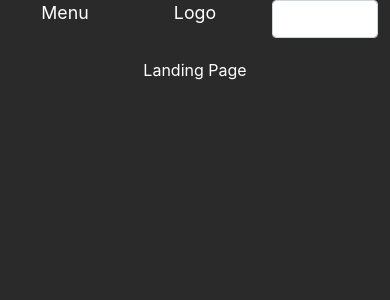
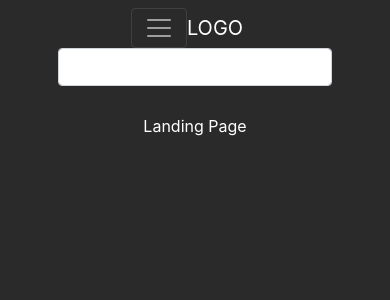
Before and after one commit to mon33k/MovieApp, a React (Create React App) app: page / in a window 390 px wide. Shown: the top 300 px of the page. Built offline with nearby package versions, Linux system fonts and the light colour scheme.

Commit message:
added react-bootstrap and added styling to the Header component with a hamburger menu

```diff
--- a/package.json
+++ b/package.json
@@ -6,7 +6,7 @@
     "@testing-library/jest-dom": "^5.14.1",
     "@testing-library/react": "^11.2.7",
     "@testing-library/user-event": "^12.8.3",
-    "bootstrap": "^5.1.0",
+    "bootstrap": "^5.1.1",
     "react": "^17.0.2",
     "react-bootstrap": "^2.0.0-beta.5",
     "react-dom": "^17.0.2",
--- a/src/App.js
+++ b/src/App.js
@@ -5,7 +5,7 @@ import React from 'react';
 // import LandingPage from './components/LandingPage';
 // import DisplayMovieList from "./components/DisplayMovieList";
 // import MoviePage from "./components/MoviePage"
-// import 'bootstrap/dist/css/bootstrap.min.css';
+import 'bootstrap/dist/css/bootstrap.min.css';
 // import 'bootstrap/dist/css/bootstrap.min.css';
 
 // import Advertisement from "./components/Advertisement"
--- a/src/components/DisplayMovieList.js
+++ b/src/components/DisplayMovieList.js
@@ -18,40 +18,19 @@ class DisplayMovieList extends React.Component {
 
     handleClick(e, data) {
         e.preventDefault()
-        this.props.getClickedItem(data)
         if(data.media_type === "person") {
+            this.props.getClickedItem(data)
             this.props.history.push(`/actor/${e.target.id}`, { state: { movieData: data }});
         } else if(data.media_type === "movie") {
+            this.props.getClickedItem(data)
             this.props.history.push(`/movie/${e.target.id}`, { state: { movieData: data }});
         }
 
-        // let requestPassed = Boolean
-        // // console.log('e ==> ', e.target.id)
-        // fetch(`https://api.themoviedb.org/3/movie/${e.target.id}?api_key=2915ebad2c3b22b57b07f08729360d20&append_to_response=videos,images`)
-        // .then(response => response.json())
-        // .then(data => {
-        //     // console.log('data details ✨', data)
-        //     requestPassed  = true
-        //     this.props.history.push(`/movie/${e.target.id}`, { state: { movieData: data }});
-        // })
-        // .catch(err =>
-        //     requestPassed = err.success
-        // )
-
-        // if(!requestPassed){
-        //     fetch(`https://api.themoviedb.org/3/person/${e.target.id}/combined_credits?api_key=2915ebad2c3b22b57b07f08729360d20`)
-        //     .then(response => response.json())
-        //     .then(data => {
-        //         requestPassed = true
-        //         this.props.history.push(`/actor/${e.target.id}`, { state: { movieData: data }});
-        //     })
-        //     .catch(err => console.log('actor req failed', err))
-        // }
     }
 
     render() {
         const { data } = this.props
-        // console.log("render movie list details ", data)
+
         return (
             <div className="datalist">
                 {data ? data.map(movie => (
--- a/src/components/Header.js
+++ b/src/components/Header.js
@@ -1,22 +1,87 @@
 import React from "react";
-import {Container, Row, Col} from "react-bootstrap"
+import { Container, Row, Col, Navbar, NavDropdown, Nav } from "react-bootstrap"
 import Search from "./Search"
+import "../stylesheets/header.css"
 
-const Header = ({getData, movieData}) => {
 
-    // console.log("props in header ", getData)
+const Header = ({ getData }) => {
+
     return (<>
         <Container>
-            <Row>
-                <Col>Menu</Col>
-                <Col>Logo</Col>
-                <Col>
-                    <Search getData={getData}/>
-                </Col>
-            </Row>
+            <Navbar collapseOnSelect expand={false} variant="dark">
+            <Navbar.Toggle aria-controls="responsive-navbar-nav" />
+                <Navbar.Collapse id="responsive-navbar-nav">
+                    <Nav className="mr-auto">
+                        <Nav.Link href="/">Home</Nav.Link>
+                        {/* <Nav.Link href="#pricing">Pricing</Nav.Link>
+                        <NavDropdown title="Dropdown" id="collasible-nav-dropdown">
+                            <NavDropdown.Item href="#action/3.1">Action</NavDropdown.Item>
+                            <NavDropdown.Item href="#action/3.2">
+                                Another action
+                            </NavDropdown.Item>
+                            <NavDropdown.Item href="#action/3.3">Something</NavDropdown.Item>
+                            <NavDropdown.Divider />
+                            <NavDropdown.Item href="#action/3.4">
+                                Separated link
+                            </NavDropdown.Item>
+                        </NavDropdown> */}
+                    </Nav>
 
+                    {/* <Nav>
+                        <Nav.Link href="#deets">More deets</Nav.Link>
+                        <Nav.Link eventKey={2} href="#memes">
+                            Dank memes
+                        </Nav.Link>
+                    </Nav> */}
+                </Navbar.Collapse>
+                <Navbar.Brand href="#home">
+                LOGO
+                </Navbar.Brand>
+                <Search getData={getData} />
+
+
+            </Navbar>
+            {/* <Navbar>
+                <Row>
+                    <Col>
+                        <Navbar expand={false} bg="dark" variant="dark" fixed="top" collapseOnSelect>
+                            <Navbar.Toggle aria-controls="responsive-navbar-nav" />
+                            <Navbar.Collapse id="responsive-navbar-nav">
+                                <Nav className="mr-auto">
+                                    <Nav.Link href="#features">Features</Nav.Link>
+                                    <Nav.Link href="#pricing">Pricing</Nav.Link>
+                                    <NavDropdown title="Dropdown" id="collasible-nav-dropdown">
+                                        <NavDropdown.Item href="#action/3.1">Action</NavDropdown.Item>
+                                        <NavDropdown.Item href="#action/3.2">
+                                            Another action
+                                        </NavDropdown.Item>
+                                        <NavDropdown.Item href="#action/3.3">Something</NavDropdown.Item>
+                                        <NavDropdown.Divider />
+                                        <NavDropdown.Item href="#action/3.4">
+                                            Separated link
+                                        </NavDropdown.Item>
+                                    </NavDropdown>
+                                </Nav>
+                                <Nav>
+                                    <Nav.Link href="#deets">More deets</Nav.Link>
+                                    <Nav.Link eventKey={2} href="#memes">
+                                        Dank memes
+                                    </Nav.Link>
+                                </Nav>
+                            </Navbar.Collapse>
+
+
+                        </Navbar>
+
+
+                    </Col>
+                    <Col>Logo</Col>
+                    <Col>
+                        <Search getData={getData} />
+                    </Col>
+                </Row>
+            </Navbar> */}
         </Container>
-
 
     </>)
 }
--- a/src/components/Main.js
+++ b/src/components/Main.js
@@ -12,9 +12,13 @@ class Main extends React.Component {
 //     }
     getActorClicked = () => {
         if(this.props.itemClicked) {
-            console.log(this.props.itemClicked)
+            console.log("inside App.js ", this.props.itemClicked)
         }
     }
+
+    // getMovieClicked = () => {
+    //     this.props.
+    // }
 
 
 
--- a/src/components/MoviePage.js
+++ b/src/components/MoviePage.js
@@ -3,20 +3,22 @@ import "../stylesheets/moviePage.css"
 
 const MoviePage = (props) => {
 
-    console.log("props in movie page", props)
+    console.log("props in movie page", props.location.state.state.movieData)
     // let movieData = {}
     // if(props.history.location) {
     //     movieData = props.history.location.state.state.movieData
     //     console.log(movieData)
     // }
+    let movieData = props.location.state.state.movieData
 
     return(
         <div className="moviePage-container">
+
             Movie Page
-            {/* {movieData.backdrop_path ? <img src={`https://image.tmdb.org/t/p/w500${movieData.backdrop_path}`} alt="film" className="movie-image"/> : <img src={movieData.poster_path ? `https://image.tmdb.org/t/p/w500${movieData.poster_path}` : "https://afridocs.net/wp-content/uploads/2017/07/500x735blank.png"} alt="film" className="movie-image"/>}
+            {movieData ? <img src={`https://image.tmdb.org/t/p/w500${movieData.backdrop_path}`} alt="film" className="movie-image"/> : <img src={movieData.poster_path ? `https://image.tmdb.org/t/p/w500${movieData.poster_path}` : "https://afridocs.net/wp-content/uploads/2017/07/500x735blank.png"} alt="film" className="movie-image"/>}
             <div>{movieData.title}</div>
             <p>{movieData.overview}</p>
-            <div>Release Date: {movieData.release_date}</div> */}
+            <div>Release Date: {movieData.release_date}</div>
         </div>
     )
 }
--- a/src/components/PersonPage.js
+++ b/src/components/PersonPage.js
@@ -1,9 +1,11 @@
 import React from 'react';
 
 const PersonPage = (props)=> {
-    console.log("person page props ", props)
+    console.log("person page props ", props.location)
     return(
-        <div>Person Page Here</div>
+        <div>Person Page Here
+            <img src={`https://image.tmdb.org/t/p/w500${props.location.state.state.movieData.profile_path}`} />
+        </div>
     )
 }
 
--- /dev/null
+++ b/src/stylesheets/header.css
@@ -0,0 +1,19 @@
+nav {
+    justify-content: center !important;
+}
+
+nav .navbar-collapse {
+    position: fixed;
+    top: 56px;
+    background: #343a40;
+    /* right: -100%; */
+    width: 10vw;
+    height: inherit;
+    display: block;
+    transition: 0.3s ease;
+    }
+
+
+    nav .navbar-collapse.show {
+        left: 0;
+    }
--- a/src/stylesheets/moviePage.css
+++ b/src/stylesheets/moviePage.css
@@ -1,6 +1,7 @@
 .moviePage-container {
     display: flex;
-    flex-direction: row;
+    flex-direction:row;
+    width: 80vw;
 }
 
 .movie-image {
```
Also changed, not shown: 1 other file (tests, documents, lock files or other folders).
